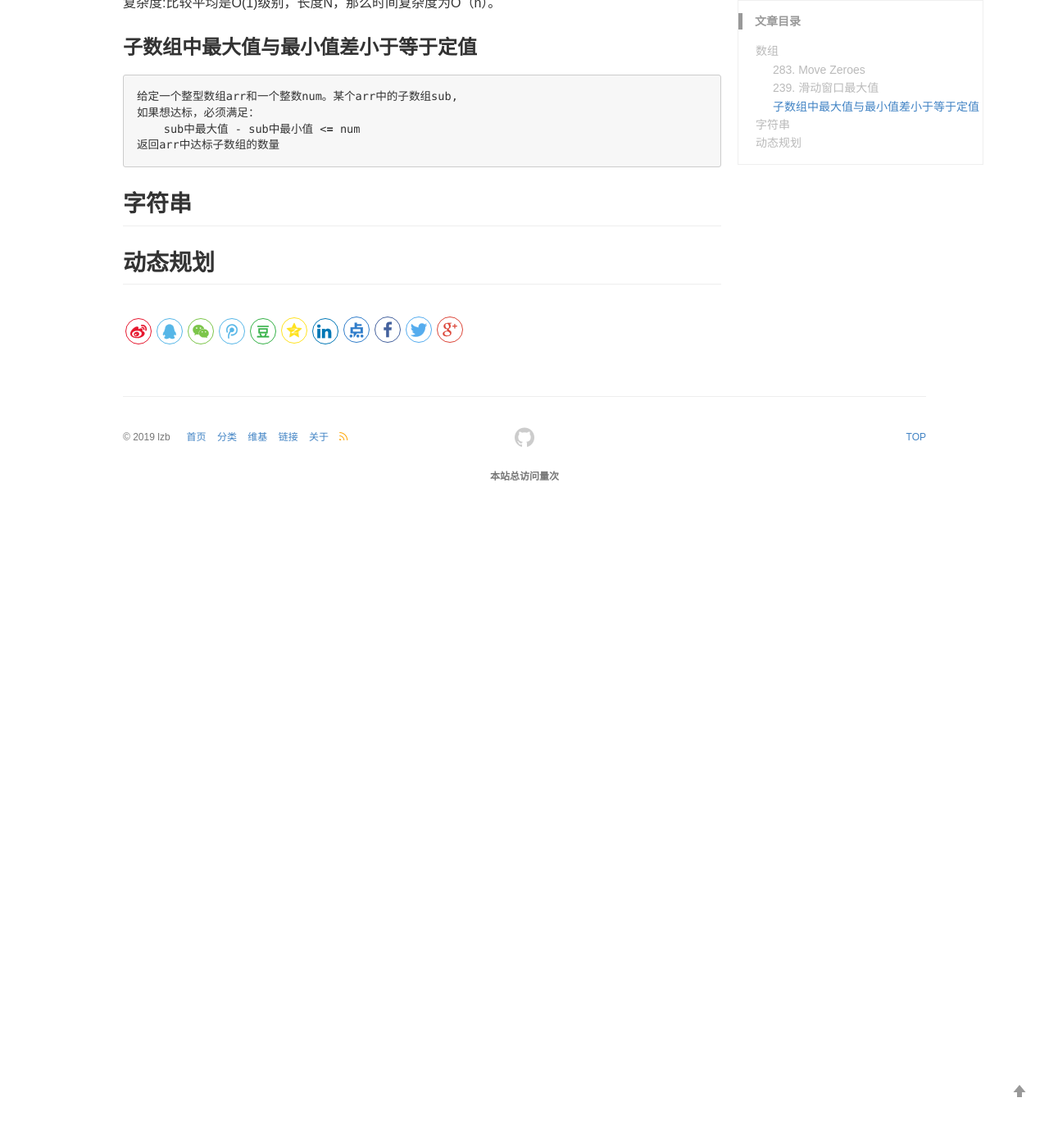
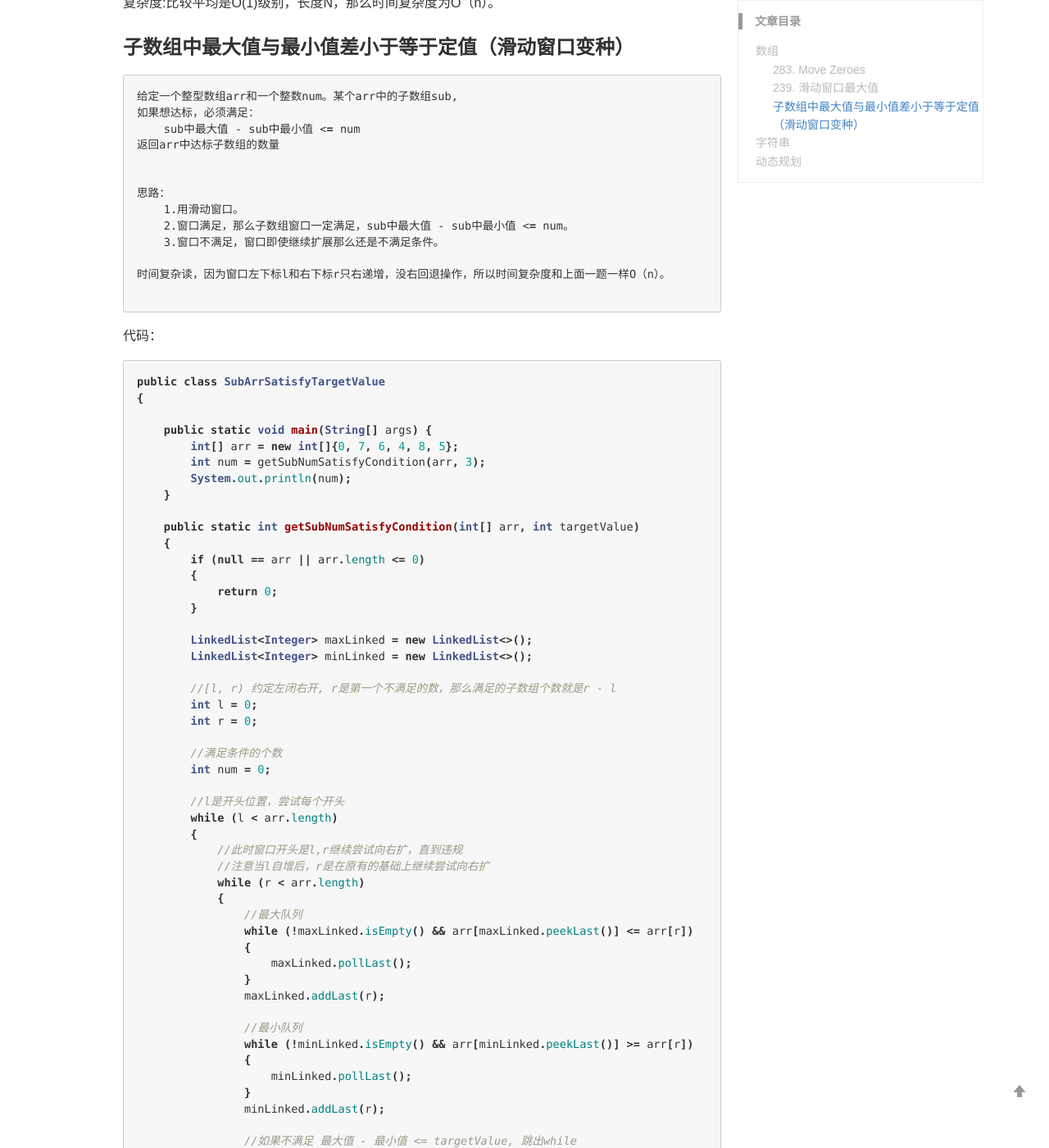
Before and after one commit to lizb0907/lizb0907.github.io, a Jekyll site: the page built from _posts/algorithm/2019-05-04-LeetCode.md, in a window 1280 px wide and 1400 px high, scrolled down 3670 px. Shown: the whole window at 82% size. Built offline with Jekyll 4.4.1, drawn with Linux system fonts in a browser that asks for light colours; comment, search, counter and statistics services are not loaded; before the commit the page ends 4300 px from its top, so only the background shows below that; some of the changed text lies outside the part shown.

Commit message:
update leetcode

````diff
--- a/_posts/algorithm/2019-05-04-LeetCode.md
+++ b/_posts/algorithm/2019-05-04-LeetCode.md
@@ -175,13 +175,103 @@ public static void main(String[] args)
 
 复杂度:比较平均是O(1)级别，长度N，那么时间复杂度为O（n）。
 
-### 子数组中最大值与最小值差小于等于定值
+### 子数组中最大值与最小值差小于等于定值（滑动窗口变种）
 
 ```sh
 给定一个整型数组arr和一个整数num。某个arr中的子数组sub,
 如果想达标，必须满足：
     sub中最大值 - sub中最小值 <= num
 返回arr中达标子数组的数量
+
+
+思路：
+    1.用滑动窗口。
+    2.窗口满足，那么子数组窗口一定满足，sub中最大值 - sub中最小值 <= num。
+    3.窗口不满足，窗口即使继续扩展那么还是不满足条件。
+
+时间复杂读，因为窗口左下标l和右下标r只右递增，没右回退操作，所以时间复杂度和上面一题一样O（n）。
+
+```
+
+代码：
+```java
+public class SubArrSatisfyTargetValue
+{
+
+    public static void main(String[] args) {
+        int[] arr = new int[]{0, 7, 6, 4, 8, 5};
+        int num = getSubNumSatisfyCondition(arr, 3);
+        System.out.println(num);
+    }
+
+    public static int getSubNumSatisfyCondition(int[] arr, int targetValue)
+    {
+        if (null == arr || arr.length <= 0)
+        {
+            return 0;
+        }
+
+        LinkedList<Integer> maxLinked = new LinkedList<>();
+        LinkedList<Integer> minLinked = new LinkedList<>();
+
+        //[l, r) 约定左闭右开, r是第一个不满足的数，那么满足的子数组个数就是r - l
+        int l = 0;
+        int r = 0;
+
+        //满足条件的个数
+        int num = 0;
+
+        //l是开头位置，尝试每个开头
+        while (l < arr.length)
+        {
+            //此时窗口开头是l,r继续尝试向右扩，直到违规
+            //注意当l自增后，r是在原有的基础上继续尝试向右扩
+            while (r < arr.length)
+            {
+                //最大队列
+                while (!maxLinked.isEmpty() && arr[maxLinked.peekLast()] <= arr[r])
+                {
+                    maxLinked.pollLast();
+                }
+                maxLinked.addLast(r);
+
+                //最小队列
+                while (!minLinked.isEmpty() && arr[minLinked.peekLast()] >= arr[r])
+                {
+                    minLinked.pollLast();
+                }
+                minLinked.addLast(r);
+
+                //如果不满足 最大值 - 最小值 <= targetValue, 跳出while
+                int value = arr[maxLinked.getFirst()] - arr[minLinked.getFirst()];
+                if (value > targetValue)
+                {
+                    break;
+                }
+
+                r++;
+            }
+
+            //返回当前以l为首元素的满足条件的子数组个数
+            num += r - l;
+
+            //l自增，换开头，那么队列的首元素过期
+            if (maxLinked.getFirst() == l)
+            {
+                maxLinked.pollFirst();
+            }
+            if (minLinked.getFirst() == l)
+            {
+                minLinked.pollFirst();
+            }
+
+            //换开头
+            l++;
+        }
+
+        return num;
+    }
+}
 ```
 
 
````
